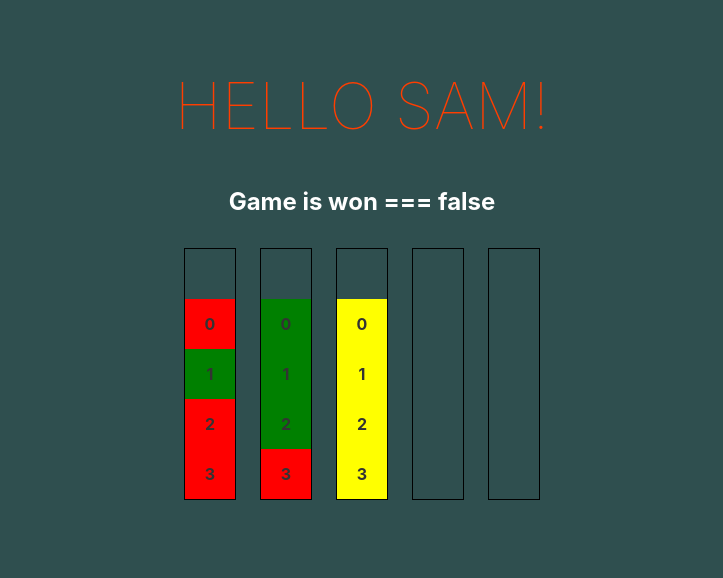
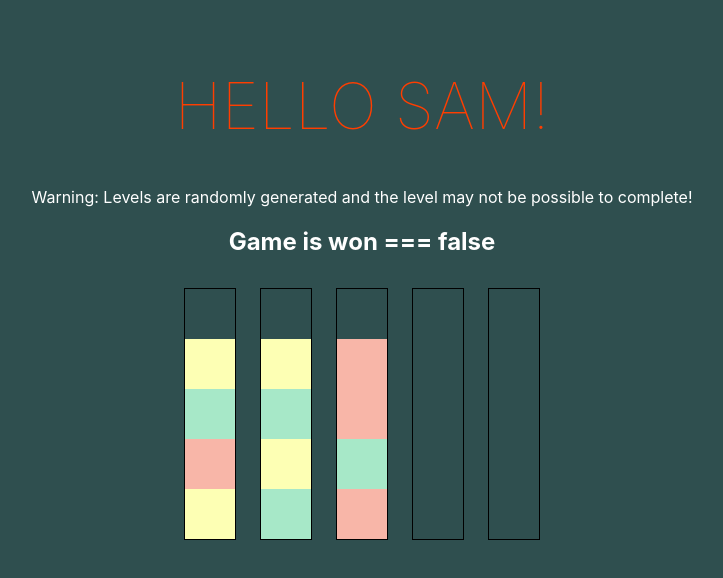
Before and after one commit to RapidOwl/tube-sorter, a Svelte app: page / in a window 1280 px wide. Shown: the top 578 px of the page, without its empty margins (278-1001 px from the left). Built offline with nearby package versions, Linux system fonts and the light colour scheme.

Commit message:
Level generation and pastel colours.

```diff
--- a/src/App.svelte
+++ b/src/App.svelte
@@ -1,27 +1,34 @@
 <script>
+	/* Rules:
+	- One colour poured at a time.
+	- Like colours merge.
+	- Can only pour like colours onto each other.
+	- Empty tubes can receive any colour.
+	- Sometimes a tube can only take some of the liquid being poured in because it's too full.
+	- The game ends when all tubes are either empty or only contain one colour and each colour is only in one tube.
+	*/
+
+	import GenerateLevel from './level-generator';
+
 	export let name;
 
 	let tubeCapacity = 4;
 
-	// Rules:
-	// - One colour poured at a time.
-	// - Like colours merge.
-	// - Can only pour like colours onto each other.
-	// - Empty tubes can receive any colour.
-	// - Sometimes a tube can only take some of the liquid being poured in because it's too full.
-	// - The game ends when all tubes are either empty or only contain one colour and each colour is only in one tube.
+	// TODO Persist tube state to localStorage and button for new game
+	// Only create new game automatically if localStorage is empty
 
-	// TODO Persist tube state to localStorage
+	// TODO Encode each level, put it in the querystring and make it shareable!
 
-	// TODO Rationalise focus state vs selected tube
+	// TODO Let the user set the size of the level (max of six) and store in localStorage
+	let tubes = GenerateLevel(3, tubeCapacity);
 
-	let tubes = [
-		{ selected: false, liquids: ['red', 'green', 'red', 'red'] },
-		{ selected: false, liquids: ['green', 'green', 'green', 'red'] },
-		{ selected: false, liquids: ['yellow', 'yellow', 'yellow', 'yellow'] },
-		{ selected: false, liquids: [] },
-		{ selected: false, liquids: [] },
-	];
+	// let tubes = [
+	// 	{ selected: false, liquids: ['red', 'green', 'red', 'red'] },
+	// 	{ selected: false, liquids: ['green', 'green', 'green', 'red'] },
+	// 	{ selected: false, liquids: ['yellow', 'yellow', 'yellow', 'yellow'] },
+	// 	{ selected: false, liquids: [] },
+	// 	{ selected: false, liquids: [] },
+	// ];
 
 	let selectedTubeIndex = -1;
 
@@ -81,7 +88,9 @@
 
 <main>
 	<h1>Hello {name}!</h1>
-	<h2 style="color: white;">Game is won === {gameIsWon}</h2>
+	<p>Warning: Levels are randomly generated and the level may not be possible to complete!</p>
+	<h2>Game is won === {gameIsWon}</h2>
+	<!-- TODO Keyboard navigation! -->
 	<div class="tube-rack">
 		{#each tubes as tube, i}
 			<div
@@ -89,7 +98,7 @@
 				on:click={() => tubeClicked(i)}
 			>
 				{#each tube.liquids as liquid, j}
-					<div class="liquid" style="background-color: {liquid}">{j}</div>
+					<div class="liquid" style="background-color: {liquid}" />
 				{/each}
 			</div>
 		{/each}
@@ -102,6 +111,7 @@
 		padding: 1em;
 		max-width: 240px;
 		margin: 0 auto;
+		color: #fff;
 	}
 
 	h1 {
--- /dev/null
+++ b/src/level-generator.js
@@ -0,0 +1,47 @@
+export default function GenerateLevel(numberOfColours, tubeSize) {
+
+	// let coloursInPlay = ['red', 'blue', 'green', 'yellow', 'orange', 'purple']
+	// 	.slice(0, numberOfColours);
+
+	let coloursInPlay = ['#a7e8c8', '#f8b6a8', '#fdffb4', '#f7c2d6', '#c3effc', '#e0bbe4']
+		.slice(0, numberOfColours);
+
+	let coloursUsed = new Map();
+
+	coloursInPlay.forEach((colour) => {
+		coloursUsed.set(colour, 0);
+	});
+
+	let tubes = [];
+
+	for (var i = 0; i < numberOfColours; i++) {
+		var liquids = [];
+
+		for (var j = 1; j <= tubeSize; j++) {
+
+			var randomColour = coloursInPlay[getRandomInt(0, numberOfColours)];
+
+			// Get another random number if this ones full.
+			while (coloursUsed.get(randomColour) >= tubeSize) {
+				randomColour = coloursInPlay[getRandomInt(0, numberOfColours)];
+			}
+
+			liquids.push(randomColour);
+			coloursUsed.set(randomColour, coloursUsed.get(randomColour) + 1);
+		}
+
+		tubes.push({ selected: false, liquids: liquids });
+	}
+
+	// Add the two empty tubes
+	tubes.push({ selected: false, liquids: [] });
+	tubes.push({ selected: false, liquids: [] });
+
+	return tubes;
+}
+
+function getRandomInt(min, max) {
+	min = Math.ceil(min);
+	max = Math.floor(max);
+	return Math.floor(Math.random() * (max - min) + min); //The maximum is exclusive and the minimum is inclusive
+}
```
